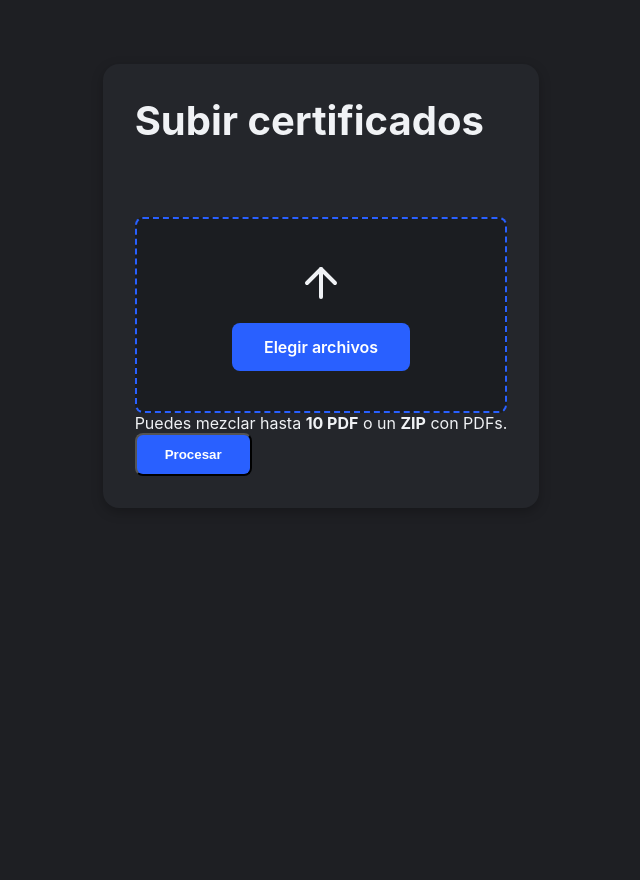
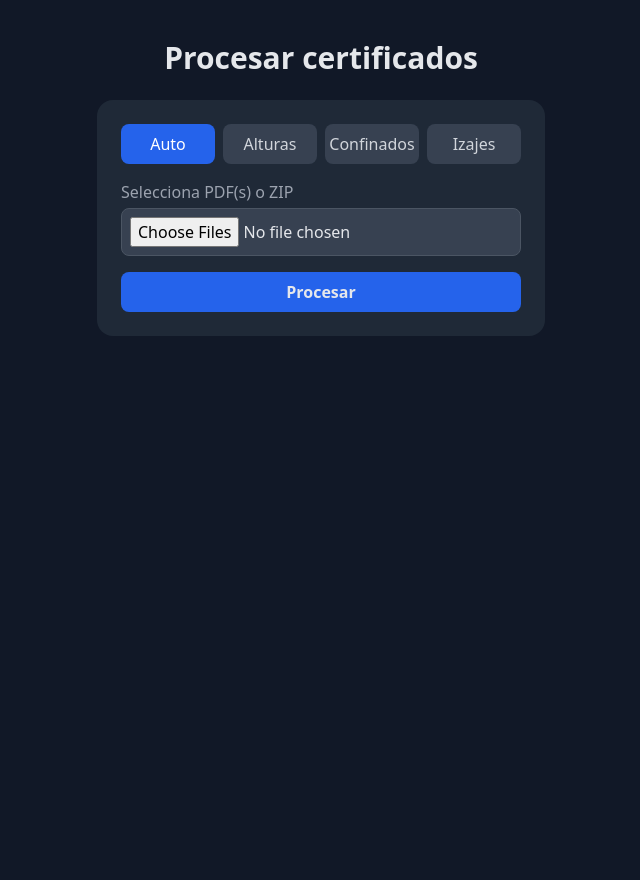
Before and after one commit to Juangranados89/certificados-app, a Flask app: page / in a window 1280 px wide. Shown: the whole page, without its empty margins (319-959 px from the left). After the commit the page ends 336 px from the top, so only its background shows below. Run offline with Flask 3, Linux system fonts and the light colour scheme; some libraries are stand-ins or nearby versions.

Commit message:
Update index.html

```diff
--- a/templates/index.html
+++ b/templates/index.html
@@ -2,60 +2,51 @@
 <html lang="es">
 <head>
   <meta charset="utf-8" />
-  <title>OCR Certificados</title>
+  <title>Subir certificados</title>
+  <script src="https://cdn.tailwindcss.com"></script>
+</head>
+<body class="min-h-screen bg-gray-900 text-gray-200 flex flex-col items-center py-10">
 
-  <!-- Tu hoja con variables y estilos (ya existe en static/) -->
-  <link rel="stylesheet" href="{{ url_for('static', filename='main.css') }}">
-</head>
+  <h1 class="text-3xl font-bold mb-6">Procesar certificados</h1>
 
-<body>
-  <!-- Contenedor a pantalla completa para centrar el panel -->
-  <div class="flex-col-center" style="min-height:100vh;padding:24px;gap:32px">
+  <form action="{{ url_for('start') }}" method="post" enctype="multipart/form-data"
+        class="bg-gray-800 p-6 rounded-2xl w-full max-w-md">
 
-    <!-- PANEL principal (usa la clase .panel que ya tienes en main.css) -->
-    <section class="panel">
+    <!-- Tabs -->
+    <div id="tabs" class="flex gap-2 mb-4">
+      {% for v,label in [('auto','Auto'),('alturas','Alturas'),('confinados','Confinados'),('izajes','Izajes')] %}
+      <button type="button" data-tipo="{{ v }}"
+              class="tab flex-1 py-2 rounded-lg text-center bg-gray-700 text-gray-300 hover:bg-gray-600 {% if loop.first %}active{% endif %}">
+        {{ label }}
+      </button>
+      {% endfor %}
+    </div>
+    <input type="hidden" name="tipo_cert" id="tipo_cert" value="auto">
 
-      <h1 class="text-center">Subir certificados</h1>
+    <!-- File input -->
+    <label class="block mb-4">
+      <span class="text-gray-400">Selecciona PDF(s) o ZIP</span>
+      <input type="file" name="files" multiple
+             class="w-full mt-1 bg-gray-700 p-2 rounded-lg border border-gray-600"/>
+    </label>
 
-      <form action="{{ url_for('start') }}" method="post" enctype="multipart/form-data"
-            class="flex-col-center gap-24">
+    <button class="w-full bg-blue-600 hover:bg-blue-700 py-2 rounded-lg font-semibold">
+      Procesar
+    </button>
+  </form>
 
-        <!-- ZONA DE DRAG-AND-DROP -->
-        <div class="drop" id="drop-zone">
-          <!-- Icono (simple SVG de flecha hacia arriba) -->
-          <svg width="48" height="48" viewBox="0 0 24 24" fill="none"
-               stroke="currentColor" stroke-width="2" stroke-linecap="round"
-               stroke-linejoin="round" class="icon">
-            <path d="M12 19V5"></path>
-            <polyline points="5 12 12 5 19 12"></polyline>
-          </svg>
+  <script>
+    document.querySelectorAll('.tab').forEach(btn=>{
+      btn.addEventListener('click',()=>{
+        document.querySelectorAll('.tab').forEach(b=>b.classList.remove('active'));
+        btn.classList.add('active');
+        document.getElementById('tipo_cert').value = btn.dataset.tipo;
+      });
+    });
+  </script>
 
-          <!-- Etiqueta / Botón de selección -->
-          <label for="fileUpload">Elegir archivos</label>
-          <input id="fileUpload" type="file" name="files"
-                 accept=".pdf,.zip" multiple required hidden>
-        </div>
-
-        <!-- Texto de ayuda -->
-        <p class="text-soft text-center">
-          Puedes mezclar hasta <strong>10 PDF</strong> o un <strong>ZIP</strong> con PDFs.
-        </p>
-
-        <!-- Botón de envío -->
-        <button class="btn" type="submit">Procesar</button>
-      </form>
-    </section>
-  </div>
-
-  <!-- Pequeño script opcional para cambiar color al arrastrar -->
-  <script>
-    const drop = document.getElementById('drop-zone');
-    ['dragenter', 'dragover'].forEach(evt =>
-      drop.addEventListener(evt, e => {
-        e.preventDefault(); drop.classList.add('dragover');
-      }));
-    ['dragleave', 'drop'].forEach(evt =>
-      drop.addEventListener(evt, () => drop.classList.remove('dragover')));
-  </script>
+  <style>
+    .tab.active{background:#2563eb!important;color:#fff;}
+  </style>
 </body>
 </html>
```
